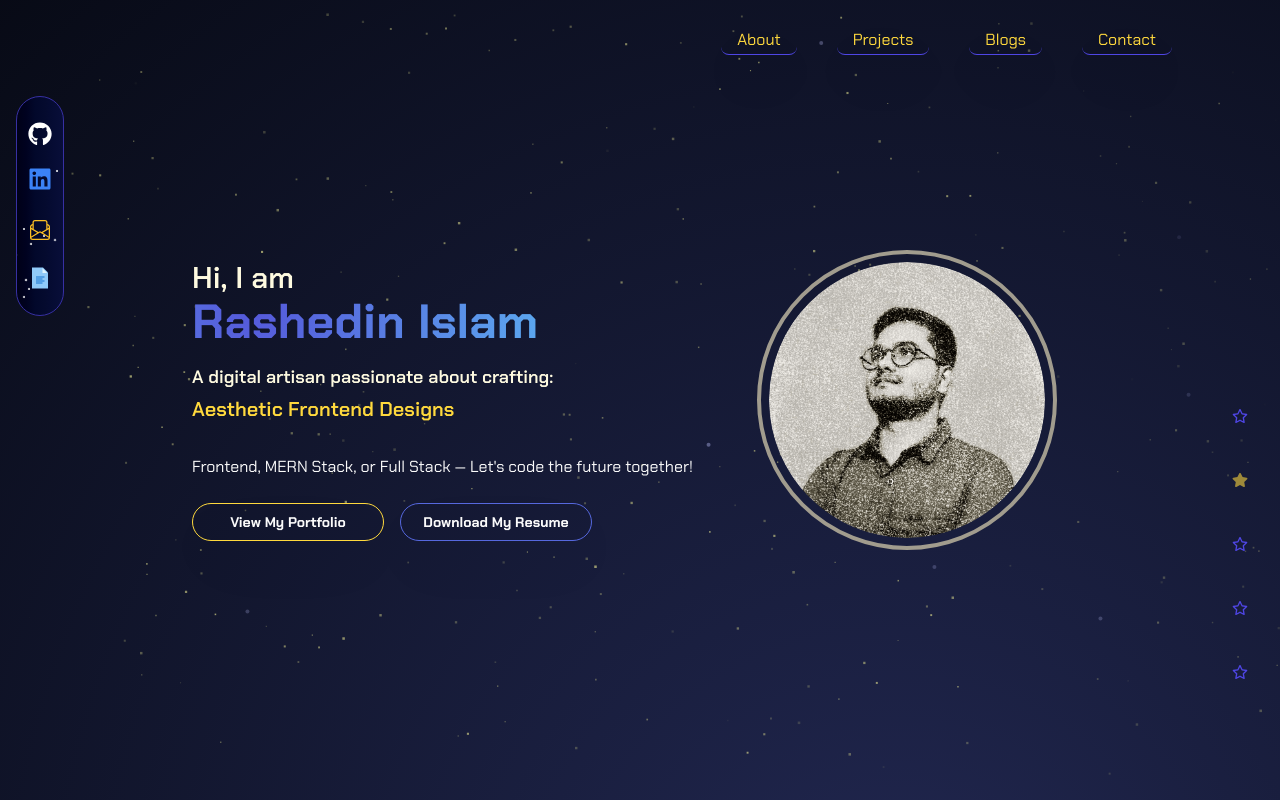
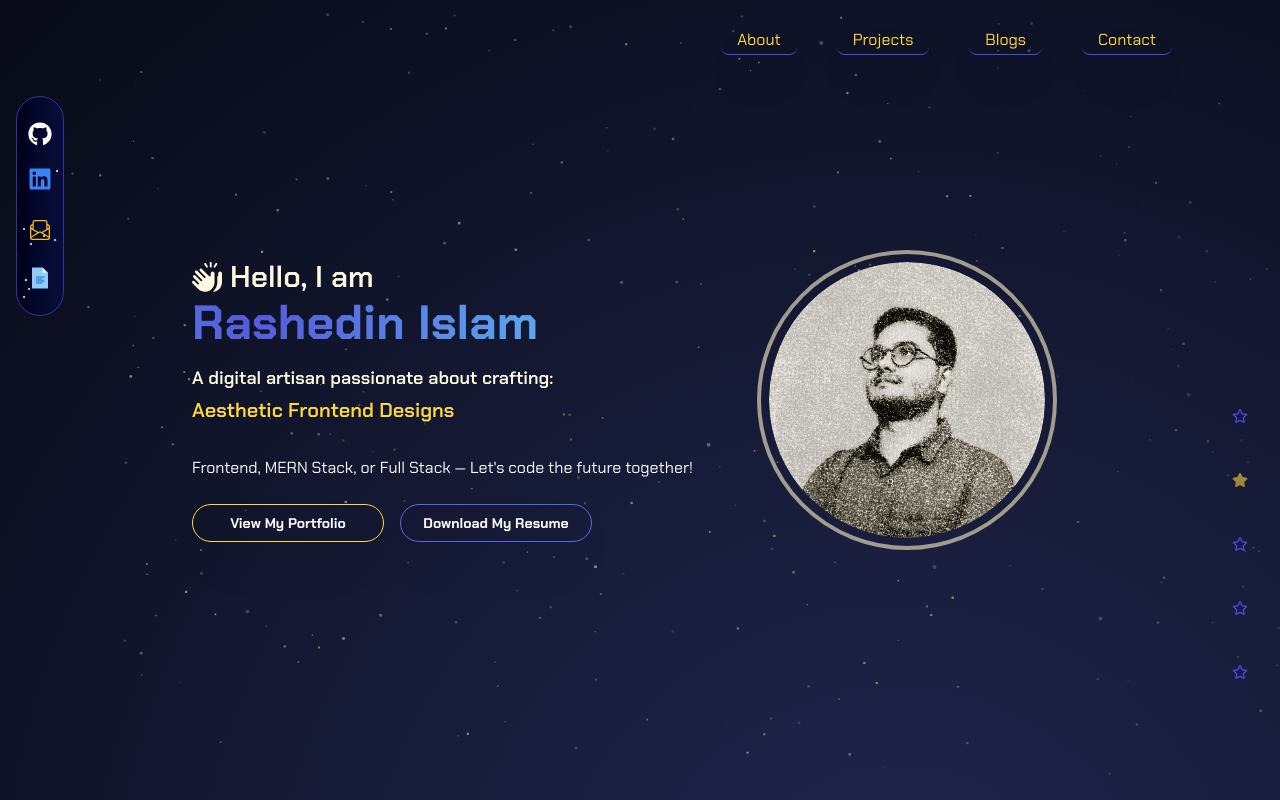
Before and after one commit to Rashedin-063/my-portfolio, a Next.js app: page / in a window 1280 px wide. Built offline with nearby package versions, Linux system fonts and the light colour scheme.

Commit message:
design updated

```diff
--- a/src/components/Hero.tsx
+++ b/src/components/Hero.tsx
@@ -7,6 +7,7 @@ import { FlipWords } from './ui/FlipWords';
 import AOS from 'aos';
 import 'aos/dist/aos.css';
 import ArrowButton from "./ui/Btn";
+import { FaHandsClapping } from "react-icons/fa6";
 
 
   const words = [
@@ -36,17 +37,23 @@ return (
   >
     {/* Left Content */}
     <div className='space-y-4 font-chakraPetch text-white-pearl text-center lg:text-start'>
-      <h2
-        className='text-2xl md:text-3xl font-semibold flex flex-col gap-y-[2px]'
+     <div>
+       <h2
+        className='text-2xl md:text-3xl font-semibold flex gap-2 items-center justify-center lg:justify-start'
         data-aos='fade-down'
         data-aos-delay='100'
         data-aos-easing='ease-out-cubic'
       >
-        Hi, I am{' '}
-        <span className='font-bold text-4xl md:text-5xl text-transparent bg-clip-text bg-gradient-text'>
-          Rashedin Islam
-        </span>
+       <FaHandsClapping/> Hello, I am{' '}
       </h2>
+
+        <h1
+          className='font-bold text-4xl md:text-5xl text-transparent bg-clip-text bg-gradient-text mt-1'
+          data-aos='fade-right'
+        data-aos-delay='300'
+        data-aos-easing='ease-out-cubic'
+        >  Rashedin Islam</h1>
+     </div>
 
       <div
         className='mt-4 text-xl font-semibold text-yellow-sunshine space-y-1'
@@ -62,7 +69,7 @@ return (
       </div>
 
       <p
-        className='text-sm lg:text-base text-[#FBFBFB] max-w-lg pt-4'
+        className='text-sm lg:text-base text-[#FBFBFB] max-w-lg pt-2 lg:pt-4'
         data-aos='zoom-in'
         data-aos-easing='ease-out-cubic'
         data-aos-delay='700'
```
